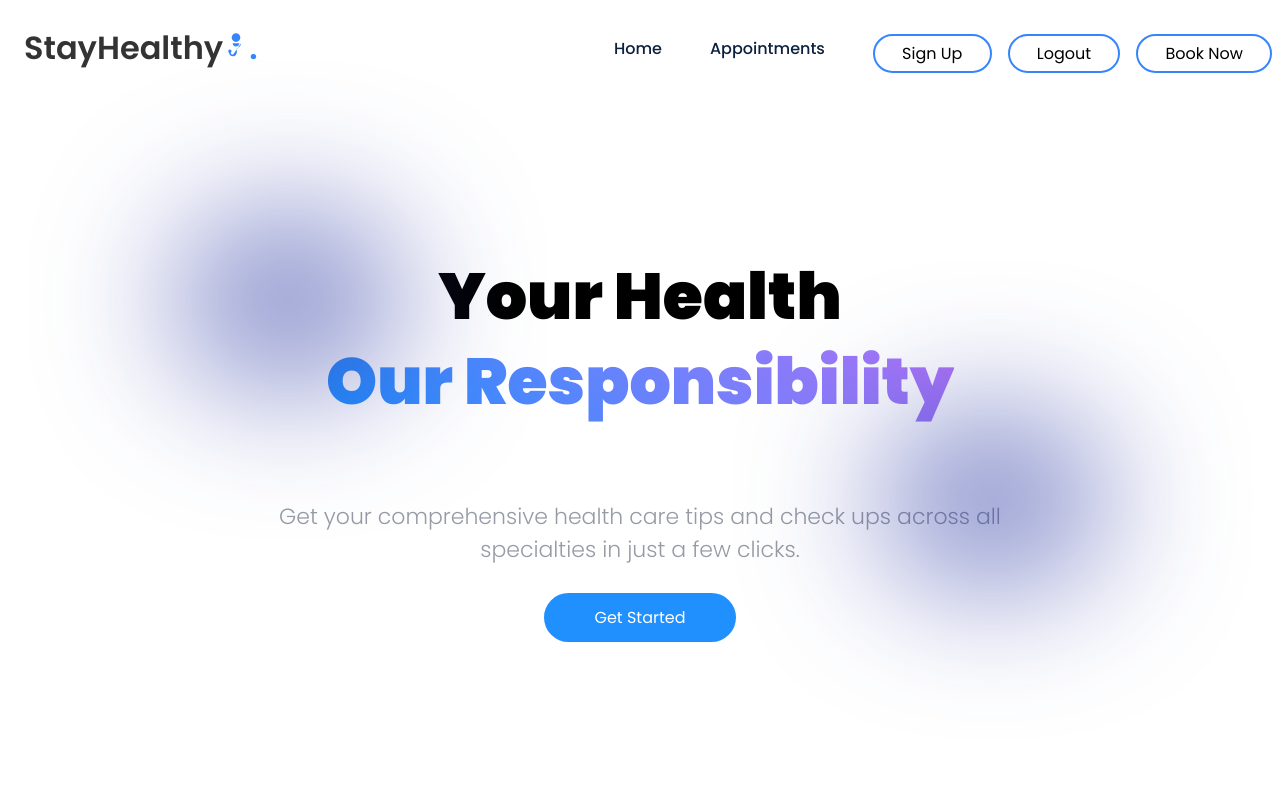
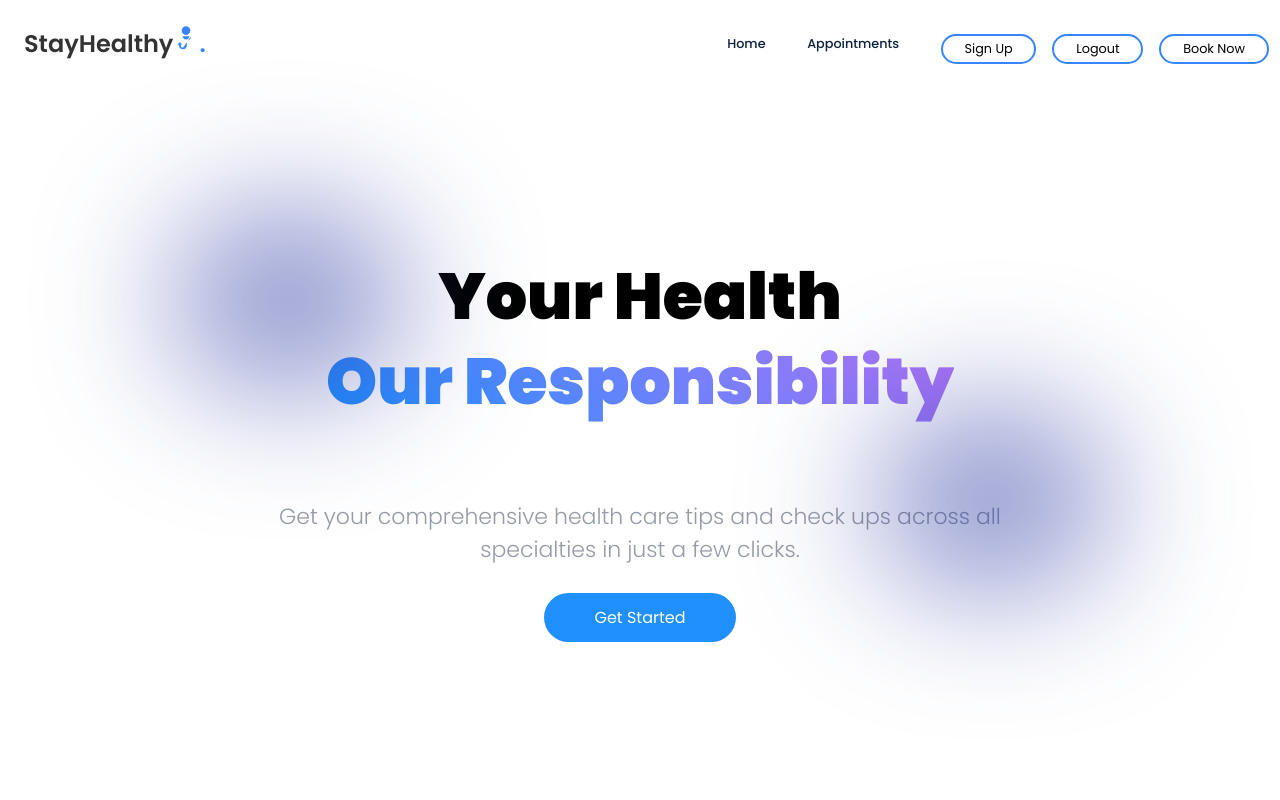
Before and after one commit to TrustCode01/med-app-test, a React (Create React App) app: page /InstantConsultation in a window 1280 px wide. Shown: the top 800 px of the page. Built offline with nearby package versions, Linux system fonts and the light colour scheme; no server answers.

Commit message:
figuring out why the instant consultation component is not functioning well

```diff
--- a/src/App.js
+++ b/src/App.js
@@ -15,7 +15,8 @@ function App() {
           <Route Home path='/'/>
           <Route path="Sign_Up" element={<Sign_Up/>} />
           <Route path="Login" element={<Login />} />
-          <Route path="InstantConsultation" element={<InstantConsultation />} />
+          <Route path="/InstantConsultation" element={<InstantConsultation />} />
+
       </Routes>
         </BrowserRouter>
 
--- a/src/Components/InstantConsultationBooking/InstantConsultation.js
+++ b/src/Components/InstantConsultationBooking/InstantConsultation.js
@@ -3,7 +3,7 @@ import './InstantConsultation.css';
 import { useNavigate, useSearchParams } from 'react-router-dom';
 import FindDoctorSearchIC from './FindDoctorSearchIC/FindDoctorSearchIC';
 import DoctorCardIC from './DoctorCardIC/DoctorCardIC';
-import AppointmentFormIC from "./AppointmentFormIC/AppointmentFormIC";
+
 
 const InstantConsultation = () => {
     const [searchParams] = useSearchParams();
--- a/src/Components/Navbar/Navbar.css
+++ b/src/Components/Navbar/Navbar.css
@@ -63,7 +63,7 @@ nav {
 
 /* Styling for the logo in the navbar */
 .nav__logo {
-    font-size: 2rem;
+    font-size: 1.5rem;
     font-weight: 600;
     color: #0d213f;
     cursor: pointer;
@@ -87,13 +87,13 @@ nav {
     display: flex;
     align-items: center;
     gap: 1rem;
-    font-size: 1rem;
+    font-size: 0.8rem;
     font-weight: 500;
 }
 
 /* Styling for individual links in the navigation */
 .link a {
-    padding: 0 1rem;
+    padding: 0 0.8rem;
     color: #0d213f;
     transition: 0.3s;
 }
```
